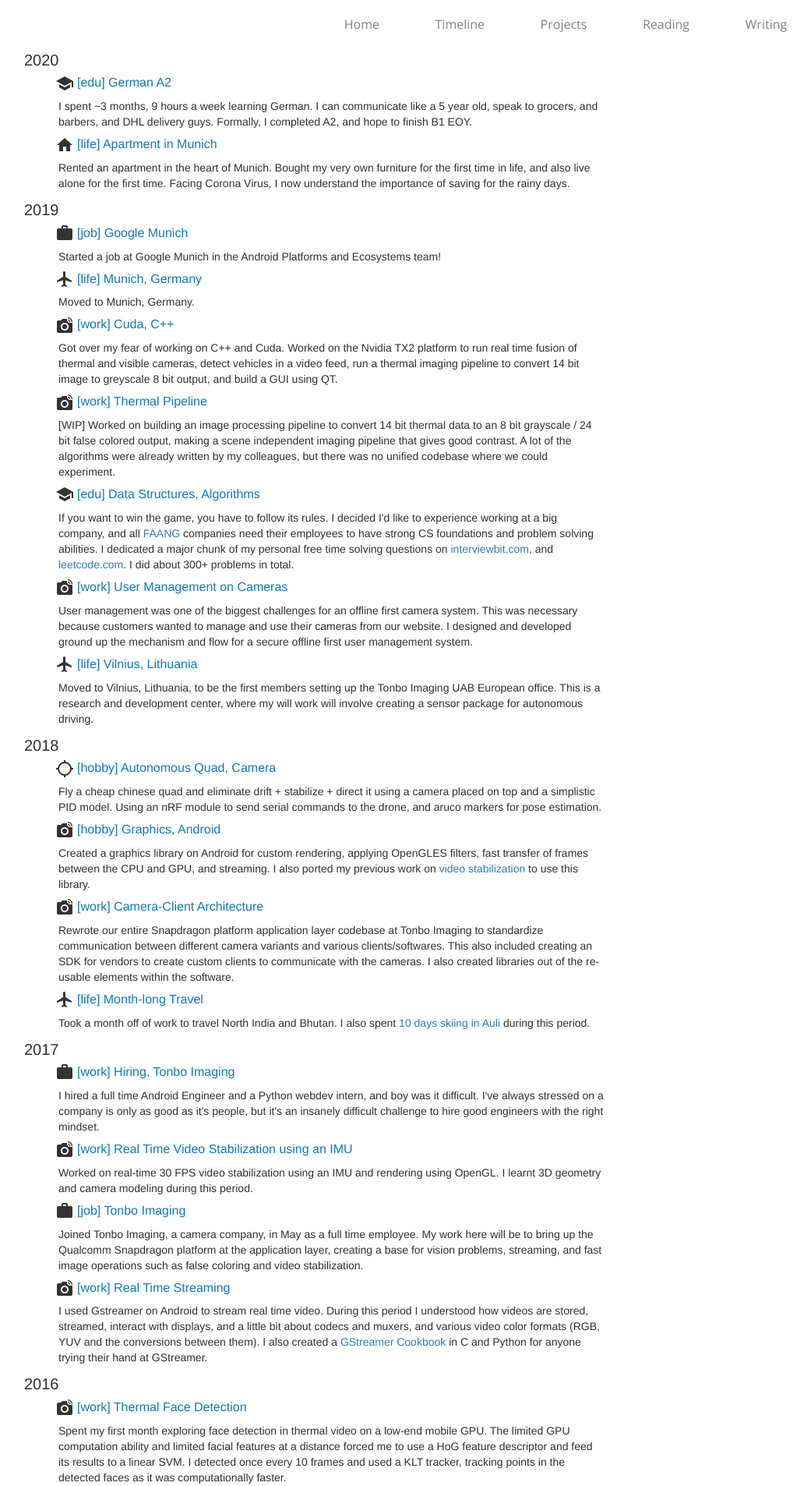
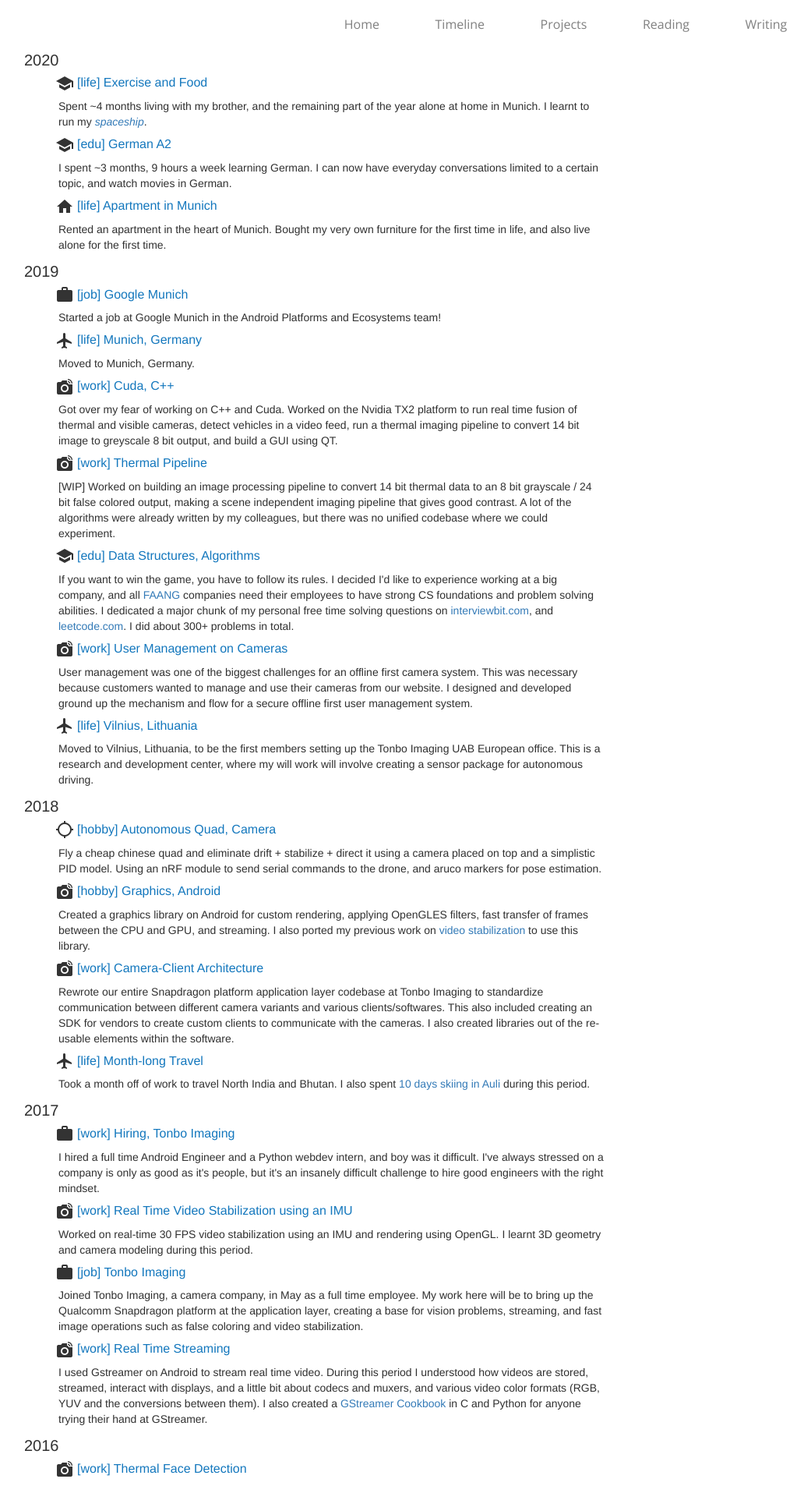
Before and after one commit to crearo/portfolio, a Flask app: page /timeline in a window 1280 px wide. Shown: the top 1906 px of the page at 78% size, without its empty margins (234-1275 px from the left). Run offline with Flask 2, Linux system fonts and the light colour scheme; some libraries are stand-ins or nearby versions.

Commit message:
Add to timeline

```diff
--- a/templates/timeline.html
+++ b/templates/timeline.html
@@ -17,11 +17,21 @@
                 <li>
                     <div class="icon-title">
                         <i class="tiny material-icons">school</i>
+                        <a href="/timeline" class="title">[life] Exercise and Food</a>
+                    </div>
+                    <span class="content">Spent ~4 months living with my brother, and the remaining part of the year
+                        alone at home in Munich. I learnt to run my <a
+                                target="_blank" rel="noopener noreferrer"
+                                href="https://www.youtube.com/watch?v=snAhsXyO3Ck&ab_channel=CGPGrey"><i>spaceship</i></a>.
+                    </span>
+                </li>
+                <li>
+                    <div class="icon-title">
+                        <i class="tiny material-icons">school</i>
                         <a href="/timeline" class="title">[edu] German A2</a>
                     </div>
-                    <span class="content">I spent ~3 months, 9 hours a week learning German. I can communicate like a
-                        5 year old, speak to grocers, and barbers, and DHL delivery guys. Formally, I completed A2,
-                        and hope to finish B1 EOY.
+                    <span class="content">I spent ~3 months, 9 hours a week learning German. I
+                        can now have everyday conversations limited to a certain topic, and watch movies in German.
                     </span>
                 </li>
                 <li>
@@ -31,7 +41,6 @@
                     </div>
                     <span class="content">Rented an apartment in the heart of Munich. Bought my very own furniture for
                         the first time in life, and also live alone for the first time.
-                        Facing Corona Virus, I now understand the importance of saving for the rainy days.
                     </span>
                 </li>
             </ul>
```
